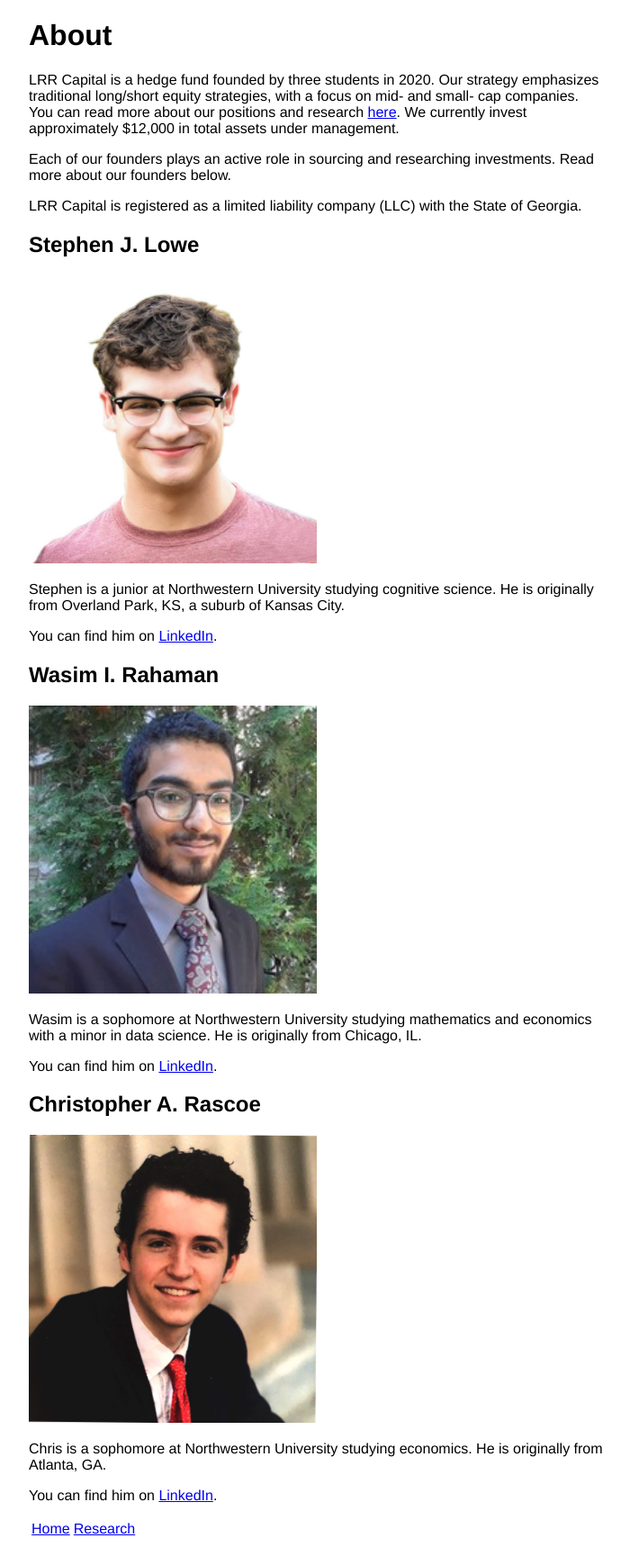
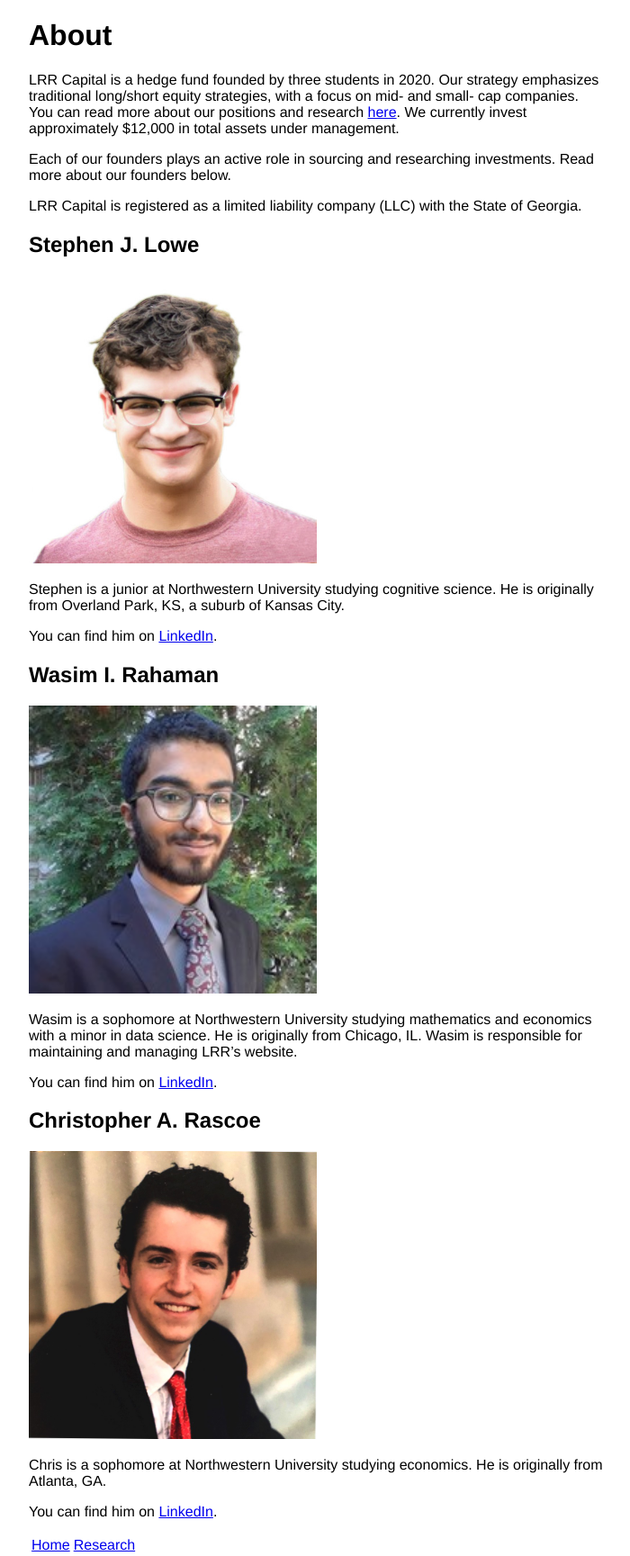
Before and after one commit to lrr-capital/lrr-capital, a Jekyll site: the page built from about.md, in a window 1280 px wide. Shown: the whole page at 90% size, without its empty margins (288-988 px from the left). Built offline with Jekyll 4.4.1, drawn with Linux system fonts in a browser that asks for light colours.

Commit message:
Update about.md

```diff
--- a/about.md
+++ b/about.md
@@ -23,7 +23,7 @@
 
 <img src="/images/wasim-1.jpg" alt="Wasim" width="150"/>
 
-Wasim is a sophomore at Northwestern University studying mathematics and economics with a minor in data science. He is originally from Chicago, IL.
+Wasim is a sophomore at Northwestern University studying mathematics and economics with a minor in data science. He is originally from Chicago, IL. Wasim is responsible for maintaining and managing LRR's website.
 
 You can find him on <a href="https://www.linkedin.com/in/wasim-rahaman/">LinkedIn</a>.
 
```
